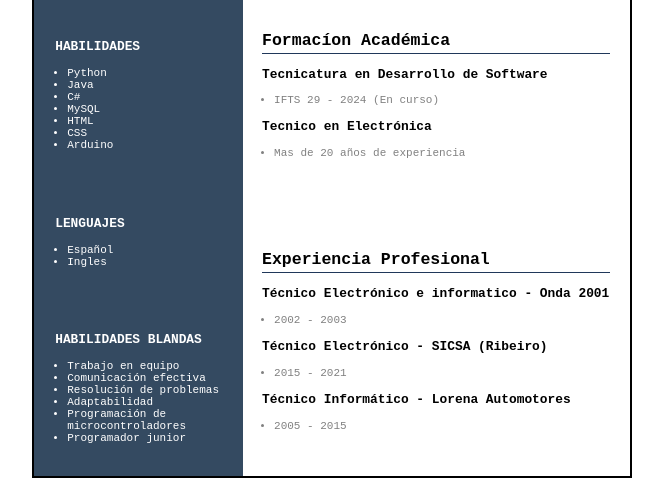
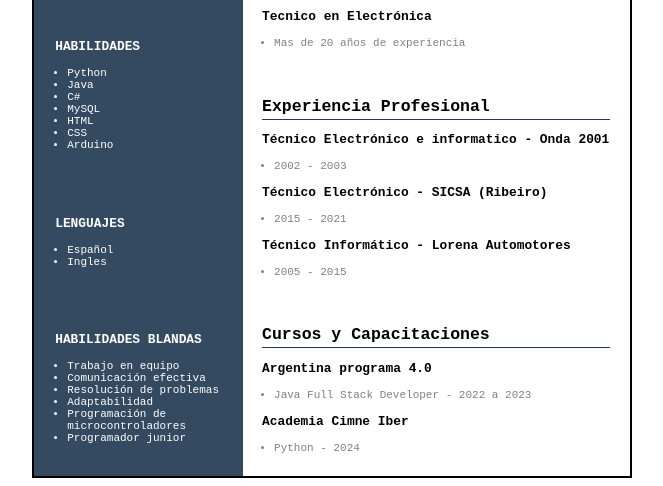
Before and after one commit to diegoginard/TP_Frontend_Mi_CV, a plain HTML site: page index.html in a window 1280 px wide. Shown: the part 376-862 px from the top of the page, without its empty margins (308-971 px from the left). Drawn offline with Linux system fonts and the light colour scheme.

Commit message:
se carga info al cv 00

```diff
--- a/index.html
+++ b/index.html
@@ -136,6 +136,28 @@
 
                 </div>
             </div>
+
+            <div class="section-experiencia">
+                <div class="experiencia">
+                    <h2>Cursos y Capacitaciones</h2>
+
+                    <div class="experiencia-titulo">
+                        <h3>Argentina programa 4.0</h3>
+                        <ul>
+                            <li class="experiencia-fecha">Java Full Stack Developer - 2022 a 2023</li>
+                        </ul>
+                    </div>
+
+                    <div class="experiencia-titulo">
+                        <h3>Academia Cimne Iber</h3>
+                        <ul>
+                            <li class="experiencia-fecha">Python - 2024</li>
+                        </ul>
+                    </div>
+
+                </div>
+            </div>
+
         </section>
     </main>
 
```
